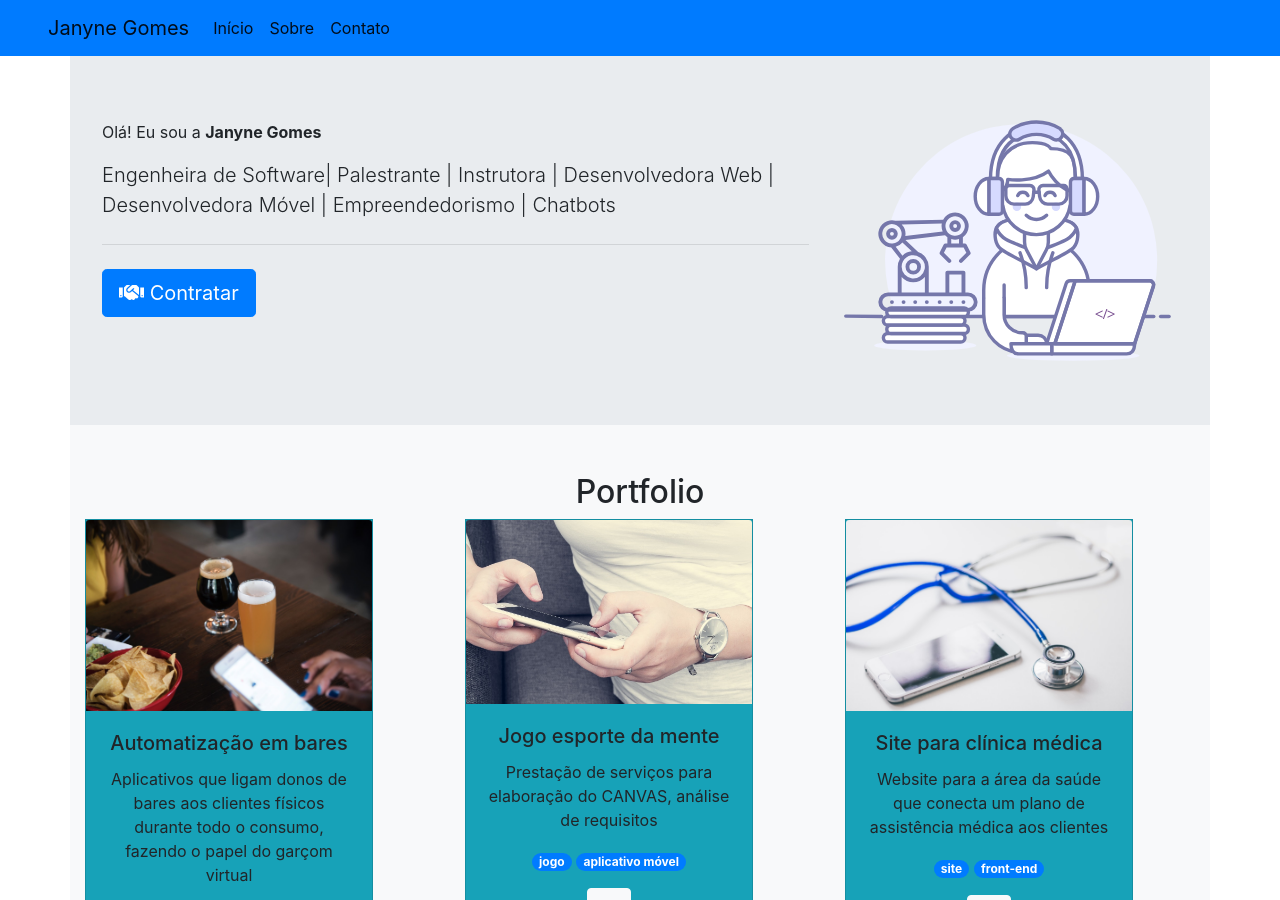
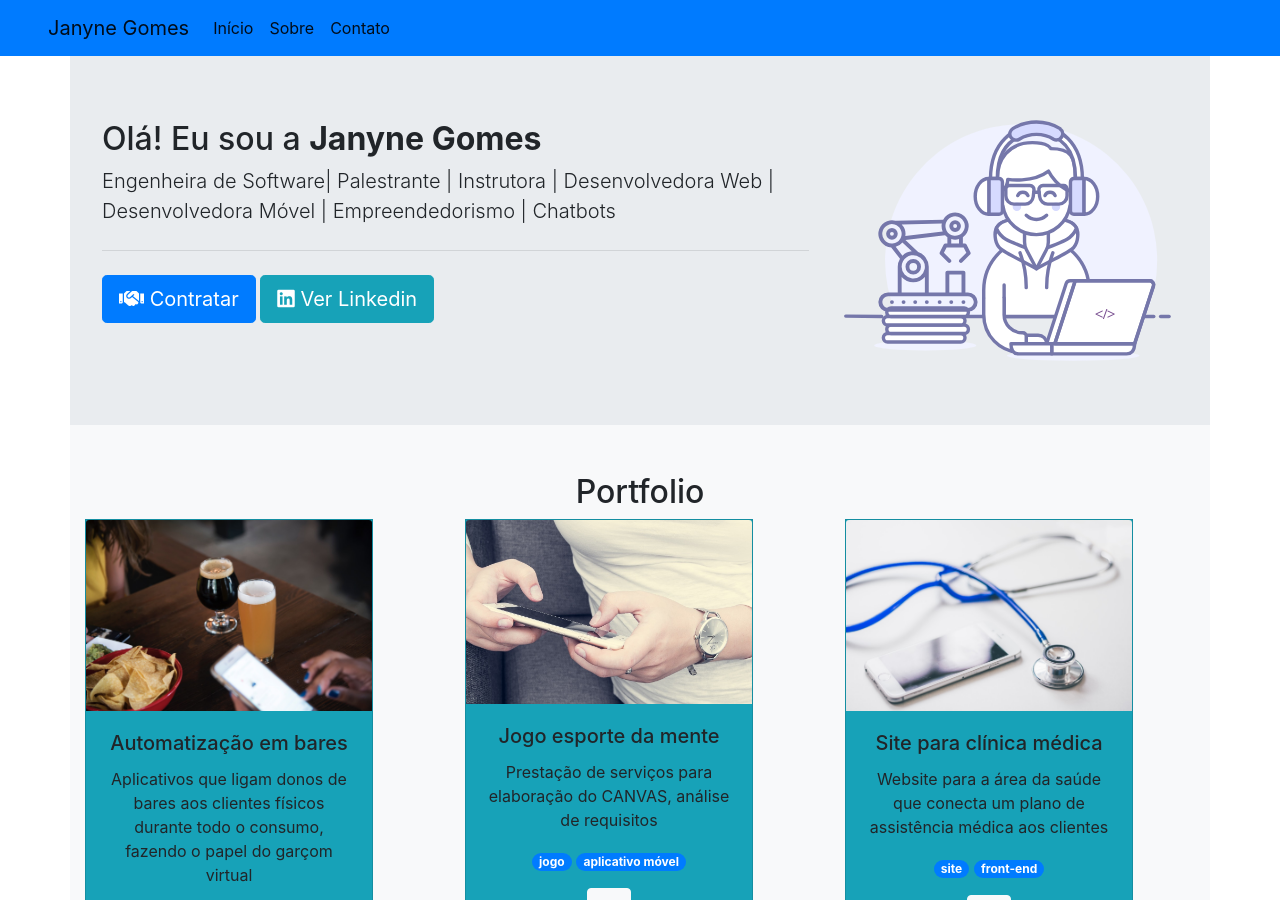
Before and after one commit to janynnegomes/janynnegomes.github.io, a Jekyll site: the page built from index.md, in a window 1280 px wide and 900 px high. Built offline with Jekyll 4.4.1, drawn with Linux system fonts in a browser that asks for light colours.

Commit message:
Substituído o elemento p  pelo h2

```diff
--- a/_includes/header.html
+++ b/_includes/header.html
@@ -4,10 +4,11 @@
         <div class="jumbotron rounded-0">
                 <div class="row">
                         <div class="col-md-8">
-                                <p class="display-5">Olá! Eu sou a <b>{{ site.author }}</b></p>
-                                <p class="lead">{{ site.description }}</p>
+                                <h2 class="display-5 text-break">Olá! Eu sou a <span class="font-weight-bolder">{{ site.author }}</span></h2>
+                                <p class="lead text-break text-sm-center text-md-left">{{ site.description }}</p>
                                 <hr class="my-4">
                                 <a class="btn btn-primary btn-lg" href="{{ ssite.base_url}}/contato" role="button"><i class="fas fa-handshake"></i> Contratar</a>
+                                <a class="btn btn-info btn-lg" href="http://www.linkedin.com/in/janynnegomes" role="button" target="_blank"><i class="fab fa-linkedin"></i> Ver Linkedin</a>
 
                         </div>
                         <div class="col-md-4">
```
Also changed, not shown: 2 other files.
